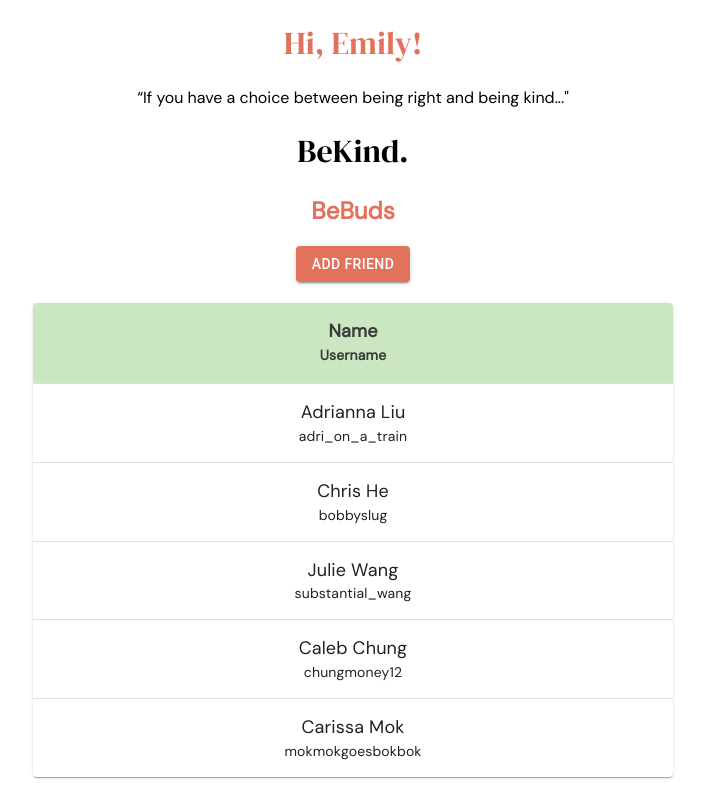
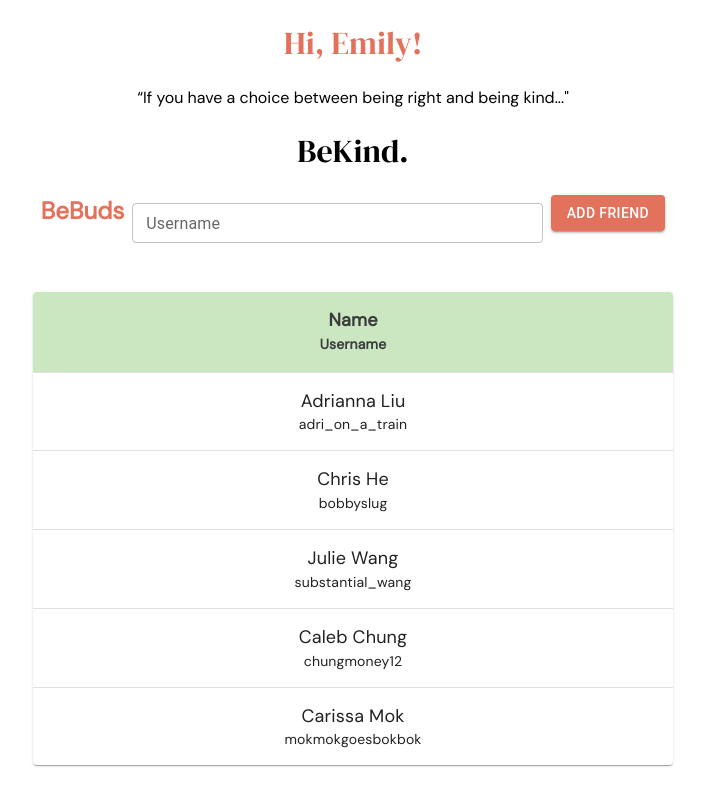
Before and after one commit to adriannaliu/be-kind-front-end, a React (Create React App) app in the folder bekind/: page /dashboard in a window 1280 px wide. Shown: the top 800 px of the page, without its empty margins (287-992 px from the left). Built offline with nearby package versions, Linux system fonts and the light colour scheme.

Commit message:
added text box for add friend

```diff
--- a/bekind/src/pages/Dashboard.js
+++ b/bekind/src/pages/Dashboard.js
@@ -2,6 +2,7 @@ import * as React from 'react';
 import Box from '@mui/material/Box';
 import Button from '@mui/material/Button';
 import DashboardTable from '../components/DashboardTable.js';
+import TextField from '@mui/material/TextField';
 
 const Dashboard = () => {
     return (
@@ -13,7 +14,7 @@ const Dashboard = () => {
             noValidate
             autoComplete="off"
         >
-        <h1 style={{color: '#E2725B'}}>
+            <h1 style={{ color: '#E2725B' }}>
                 Hi, Emily!
             </h1>
             <p>
@@ -22,18 +23,24 @@ const Dashboard = () => {
             <h1>
                 BeKind.
             </h1>
-        <h2 style={{color: '#E2725B'}}>
+            <div>
+                <h2 style={{ color: '#E2725B' }}>
                     BeBuds
-        </h2>
-        <div>
-            <Button variant="contained" style={{backgroundColor: '#E2725B'}}>
+                    <TextField
+                        id="outlined-basic"
+                        size="small"
+                        variant="outlined"
+                        label="Username"
+                    />
+                    <Button variant="contained" style={{ backgroundColor: '#E2725B' }}>
                         Add Friend
                     </Button>
+                </h2>
             </div>
             <br></br>
             <DashboardTable />
             <br></br>
-        <Button variant="contained" style={{backgroundColor: '#E2725B'}}>
+            <Button variant="contained" style={{ backgroundColor: '#E2725B' }}>
                 Log Out
             </Button>
         </Box>
```
Lines whose indentation alone changed are shown as unchanged.
